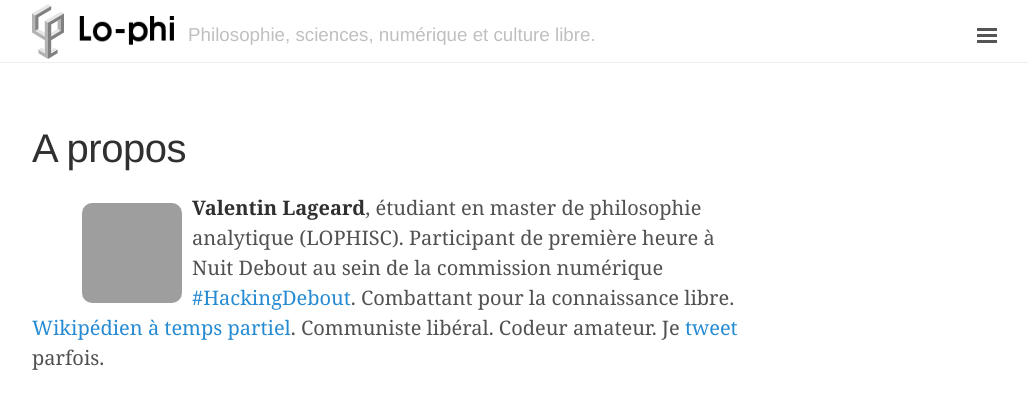
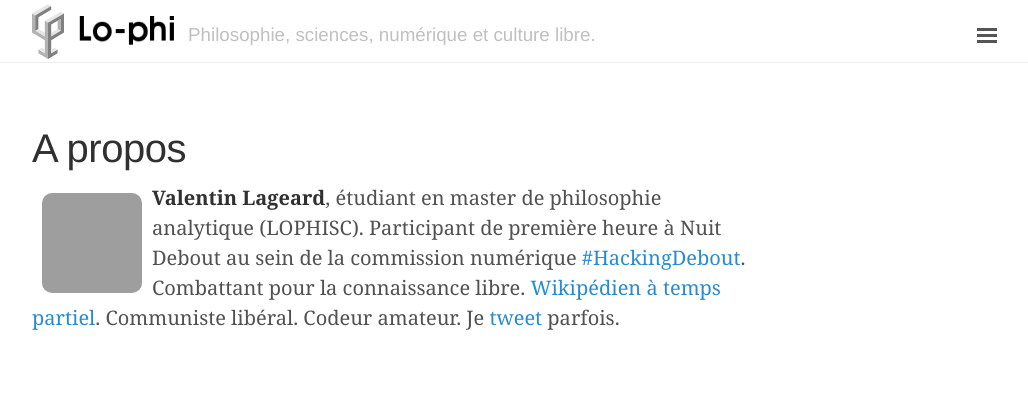
Before and after one commit to valentinlageard/valentinlageard.github.io, a Jekyll site: the page built from about.md, in a window 1280 px wide. Shown: the top 409 px of the page, without its empty margins (248-1276 px from the left). Built offline with Jekyll 4.4.1, drawn with Linux system fonts in a browser that asks for light colours; grey boxes are pictures that could not be loaded.

Commit message:
Update about.md

```diff
--- a/about.md
+++ b/about.md
@@ -3,7 +3,7 @@ layout: page
 title: A propos
 ---
 
-<figure><img src="https://avatars3.githubusercontent.com/u/17970152" width=100 style="border-radius:10px; float:left; margin:10px"></figure>
+<div><img src="https://avatars3.githubusercontent.com/u/17970152" alt="valentin lageard" width=100 style="border-radius:10px; float:left; margin:10px"></div>
 
 **Valentin Lageard**, étudiant en master de philosophie analytique (LOPHISC).
 Participant de première heure à Nuit Debout au sein de la commission numérique [#HackingDebout](https://wiki.nuitdebout.fr/wiki/Villes/Paris/Numérique). Combattant pour la connaissance libre. [Wikipédien à temps partiel](https://fr.wikipedia.org/wiki/Utilisateur:ValentinLageard). Communiste libéral. Codeur amateur. Je [tweet](https://twitter.com/valentinlageard) parfois.
```
